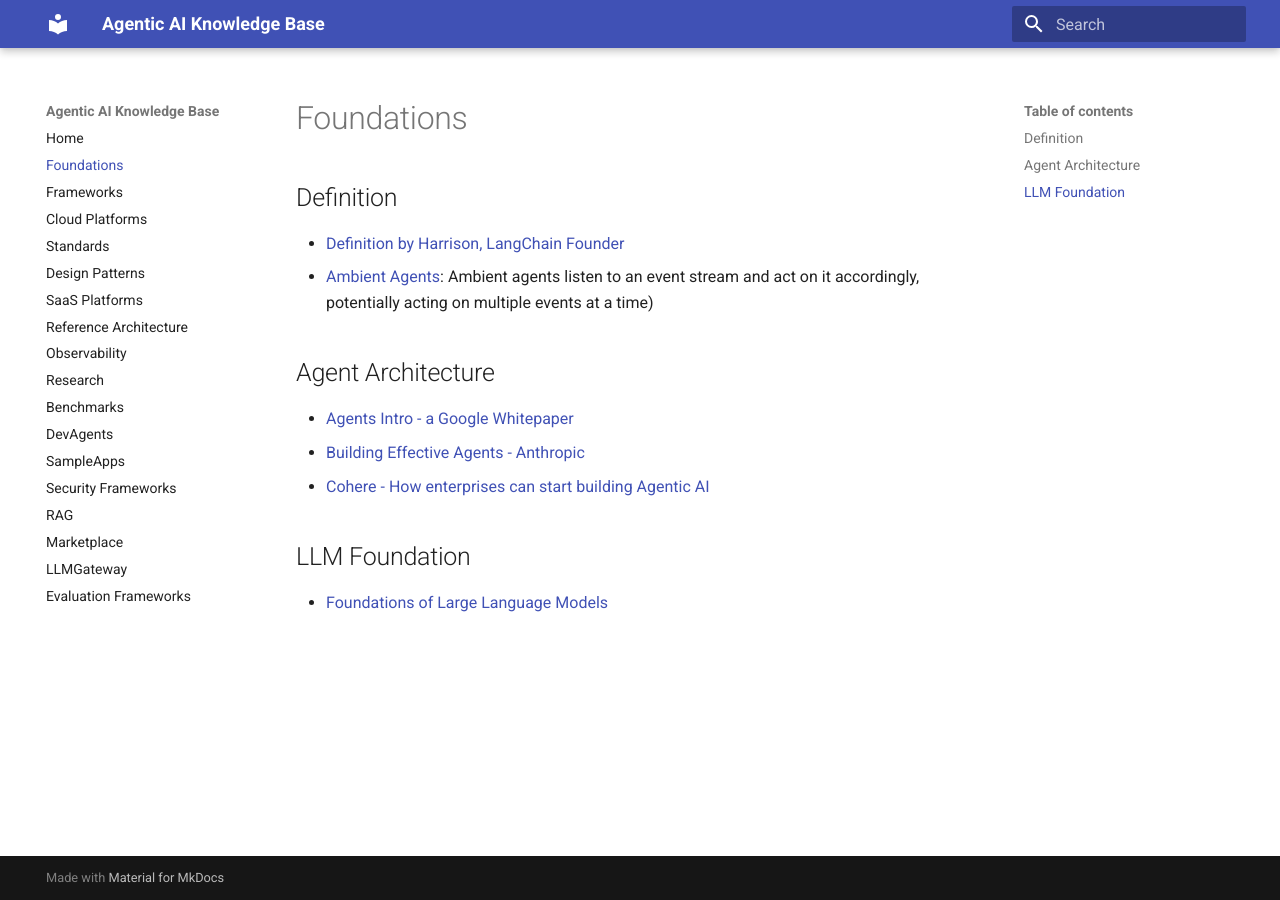
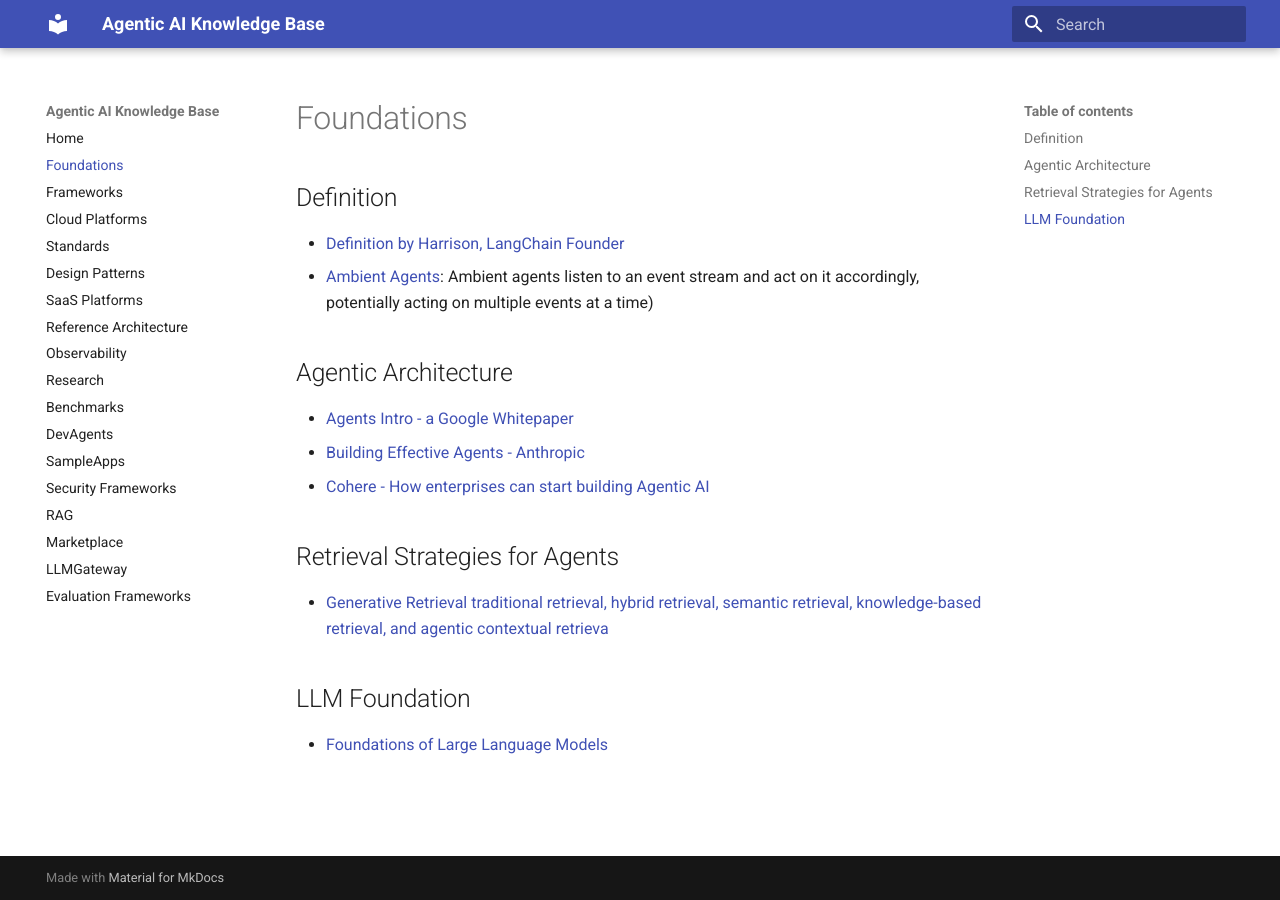
Before and after one commit to ankurkumarz/agentic-ai-knowledge-base, an MkDocs documentation site: the page built from docs/Foundations/Readme.md, in a window 1280 px wide. Built offline with MkDocs 1.6.1 and Material for MkDocs 9.7.7, drawn with Linux system fonts in a browser that asks for light colours.

Commit message:
Update Readme.md

```diff
--- a/docs/Foundations/Readme.md
+++ b/docs/Foundations/Readme.md
@@ -4,12 +4,16 @@
 - [Definition by Harrison, LangChain Founder](https://blog.langchain.dev/what-is-an-agent/)
 - [Ambient Agents](https://blog.langchain.dev/introducing-ambient-agents/): Ambient agents listen to an event stream and act on it accordingly, potentially acting on multiple events at a time)
 
-## Agent Architecture
+## Agentic Architecture
 
 - [Agents Intro - a Google Whitepaper](https://www.kaggle.com/whitepaper-agents)
 - [Building Effective Agents - Anthropic](https://www.anthropic.com/research/building-effective-agents)
 - [Cohere - How enterprises can start building Agentic AI](https://cohere.com/blog/how-enterprises-can-start-building-agentic-ai)
 
+## Retrieval Strategies for Agents
+
+- [Generative Retrieval  traditional retrieval, hybrid retrieval, semantic retrieval, knowledge-based retrieval, and agentic contextual retrieva](https://arxiv.org/abs/2502.16866)
+
 ## LLM Foundation
 
 - [Foundations of Large Language Models](https://arxiv.org/pdf/2501.09223)
```
